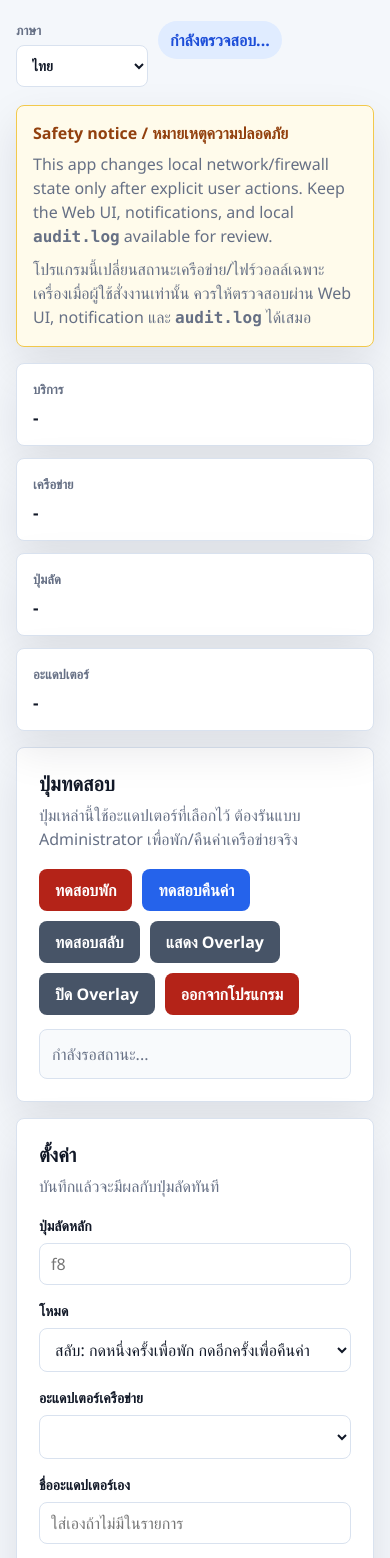
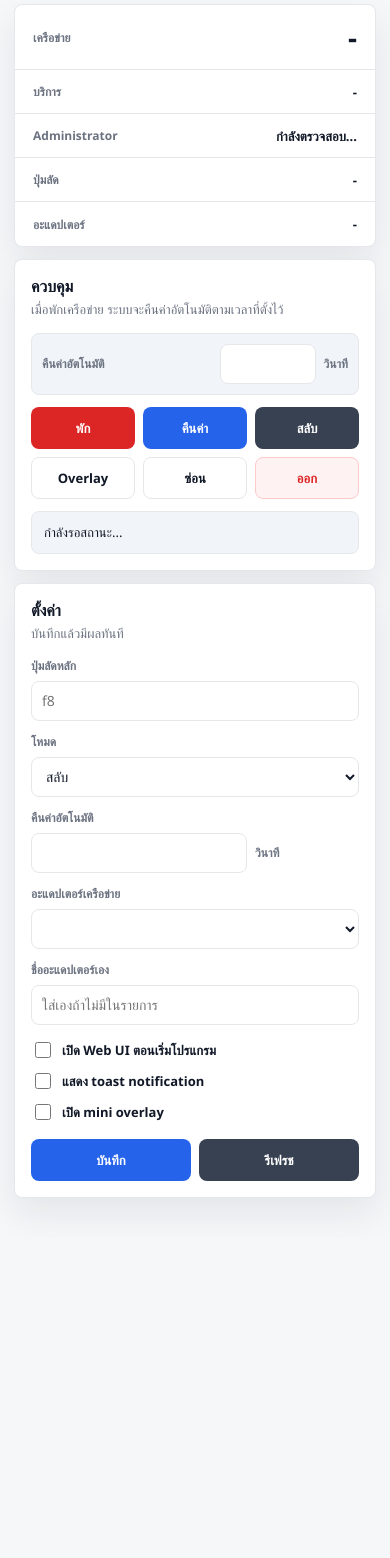
Before and after one commit to b00kzz/LagSwitchApp, a plain HTML site: page web/index.html in a window 390 px wide. Shown: the part 98-1656 px from the top of the page. After the commit the page ends 1336 px from the top, so only its background shows below. Drawn offline with Linux system fonts and the light colour scheme; no server answers.

Commit message:
implement restore delay feature and update UI elements

```diff
--- a/web/app.js
+++ b/web/app.js
@@ -37,38 +37,41 @@ const hotkeyOptions = [
   "ctrl+space",
   "alt+space",
 ];
+
 const translations = {
   en: {
-    subtitle: "Local network control service with a web test dashboard.",
+    subtitle: "Local network control",
     language: "Language",
     checking: "Checking...",
     service: "Service",
     networkState: "Network",
     hotkey: "Hotkey",
     adapter: "Adapter",
-    testControls: "Test Controls",
-    testControlsHelp: "These buttons use the selected adapter. Run as Administrator for real pause/restore actions.",
-    testPause: "Test Pause",
-    testRestore: "Test Restore",
-    testToggle: "Test Toggle",
-    showOverlay: "Show Overlay",
-    closeOverlay: "Close Overlay",
-    exitService: "Exit Service",
+    testControls: "Controls",
+    testControlsHelp: "Pause automatically restores after the time below.",
+    testPause: "Pause",
+    testRestore: "Restore",
+    testToggle: "Toggle",
+    showOverlay: "Overlay",
+    closeOverlay: "Hide",
+    exitService: "Exit",
     waitingStatus: "Waiting for status...",
     settings: "Settings",
-    settingsHelp: "Saved changes apply to the global hotkey immediately.",
+    settingsHelp: "Saved changes apply immediately.",
     globalHotkey: "Global Hotkey",
     mode: "Mode",
-    modeToggle: "Toggle: press once to pause, press again to restore",
-    modeHold: "Hold: hold to pause, release to restore",
+    modeToggle: "Toggle",
+    modeHold: "Hold",
     networkAdapter: "Network Adapter",
     customAdapter: "Custom Adapter Name",
     customAdapterPlaceholder: "Optional, if not listed",
+    restoreDelay: "Auto restore",
+    seconds: "sec",
     openUiOnStart: "Open Web UI on startup",
     showNotifications: "Show toast notifications",
-    overlayStartup: "Enable mini overlay on startup",
-    saveSettings: "Save Settings",
-    refreshAdapter: "Refresh Adapter",
+    overlayStartup: "Enable mini overlay",
+    saveSettings: "Save",
+    refreshAdapter: "Refresh",
     running: "Running",
     stopped: "Stopped",
     paused: "Paused",
@@ -88,40 +91,42 @@ const translations = {
     confirmShutdown: "Exit LaxyControl now?",
   },
   th: {
-    subtitle: "บริการควบคุมเครือข่ายในเครื่อง พร้อมหน้าเว็บสำหรับทดสอบและตั้งค่า",
+    subtitle: "ควบคุมเครือข่ายในเครื่อง",
     language: "ภาษา",
     checking: "กำลังตรวจสอบ...",
     service: "บริการ",
     networkState: "เครือข่าย",
     hotkey: "ปุ่มลัด",
     adapter: "อะแดปเตอร์",
-    testControls: "ปุ่มทดสอบ",
-    testControlsHelp: "ปุ่มเหล่านี้ใช้อะแดปเตอร์ที่เลือกไว้ ต้องรันแบบ Administrator เพื่อพัก/คืนค่าเครือข่ายจริง",
-    testPause: "ทดสอบพัก",
-    testRestore: "ทดสอบคืนค่า",
-    testToggle: "ทดสอบสลับ",
-    showOverlay: "แสดง Overlay",
-    closeOverlay: "ปิด Overlay",
-    exitService: "ออกจากโปรแกรม",
+    testControls: "ควบคุม",
+    testControlsHelp: "เมื่อพักเครือข่าย ระบบจะคืนค่าอัตโนมัติตามเวลาที่ตั้งไว้",
+    testPause: "พัก",
+    testRestore: "คืนค่า",
+    testToggle: "สลับ",
+    showOverlay: "Overlay",
+    closeOverlay: "ซ่อน",
+    exitService: "ออก",
     waitingStatus: "กำลังรอสถานะ...",
     settings: "ตั้งค่า",
-    settingsHelp: "บันทึกแล้วจะมีผลกับปุ่มลัดทันที",
+    settingsHelp: "บันทึกแล้วมีผลทันที",
     globalHotkey: "ปุ่มลัดหลัก",
     mode: "โหมด",
-    modeToggle: "สลับ: กดหนึ่งครั้งเพื่อพัก กดอีกครั้งเพื่อคืนค่า",
-    modeHold: "กดค้าง: กดค้างเพื่อพัก ปล่อยเพื่อคืนค่า",
+    modeToggle: "สลับ",
+    modeHold: "กดค้าง",
     networkAdapter: "อะแดปเตอร์เครือข่าย",
     customAdapter: "ชื่ออะแดปเตอร์เอง",
     customAdapterPlaceholder: "ใส่เองถ้าไม่มีในรายการ",
+    restoreDelay: "คืนค่าอัตโนมัติ",
+    seconds: "วินาที",
     openUiOnStart: "เปิด Web UI ตอนเริ่มโปรแกรม",
-    showNotifications: "แสดงการแจ้งเตือนแบบ toast",
-    overlayStartup: "เปิด mini overlay ตอนเริ่มโปรแกรม",
-    saveSettings: "บันทึกการตั้งค่า",
-    refreshAdapter: "รีเฟรชอะแดปเตอร์",
-    running: "กำลังทำงาน",
-    stopped: "หยุดแล้ว",
+    showNotifications: "แสดง toast notification",
+    overlayStartup: "เปิด mini overlay",
+    saveSettings: "บันทึก",
+    refreshAdapter: "รีเฟรช",
+    running: "ทำงาน",
+    stopped: "หยุด",
     paused: "พักอยู่",
-    readyState: "พร้อมใช้งาน",
+    readyState: "พร้อม",
     modeToggleShort: "สลับ",
     modeHoldShort: "กดค้าง",
     administrator: "Administrator",
@@ -144,10 +149,21 @@ function t(key) {
 }
 
 function modeLabel(mode) {
-  if (mode === "hold") {
-    return t("modeHoldShort");
+  return mode === "hold" ? t("modeHoldShort") : t("modeToggleShort");
+}
+
+function restoreDelayValue() {
+  const value = Number.parseFloat(el("restoreDelayQuick").value || el("restoreDelay").value || "3");
+  if (!Number.isFinite(value)) {
+    return 3;
   }
-  return t("modeToggleShort");
+  return Math.min(60, Math.max(0.2, value));
+}
+
+function syncRestoreInputs(value) {
+  const rounded = Number.parseFloat(value || 3).toFixed(1).replace(/\.0$/, "");
+  el("restoreDelay").value = rounded;
+  el("restoreDelayQuick").value = rounded;
 }
 
 function applyLanguage() {
@@ -163,6 +179,7 @@ function applyLanguage() {
 
   if (currentStatus) {
     renderStatus(currentStatus);
+    fillSettings(currentStatus);
   }
 }
 
@@ -201,6 +218,7 @@ function fillSettings(status) {
   el("openUiOnStart").checked = Boolean(settings.open_ui_on_start);
   el("showNotifications").checked = Boolean(settings.show_notifications);
   el("overlayEnabled").checked = Boolean(settings.overlay_enabled);
+  syncRestoreInputs(settings.restore_delay_seconds || status.max_pause_seconds || 3);
 
   const adapterSelect = el("adapter");
   const selected = settings.adapter || "";
@@ -235,7 +253,7 @@ function renderStatus(status) {
     : status.settings.adapter || t("notSelected");
 
   el("adminStatus").textContent = status.is_admin ? t("administrator") : t("notAdministrator");
-  el("adminStatus").className = `status-pill ${status.is_admin ? "ok" : "bad"}`;
+  el("adminStatus").className = status.is_admin ? "ok" : "bad";
 
   setResult(status.last_result || { ok: true, message: t("ready") });
 }
@@ -245,6 +263,47 @@ async function refreshStatus(fillForm = false) {
   renderStatus(status);
   if (fillForm) {
     fillSettings(status);
+  }
+}
+
+function collectSettingsPayload() {
+  const customAdapter = el("customAdapter").value.trim();
+  return {
+    hotkey: el("hotkey").value.trim(),
+    mode: el("mode").value,
+    adapter: customAdapter || el("adapter").value,
+    open_ui_on_start: el("openUiOnStart").checked,
+    show_notifications: el("showNotifications").checked,
+    overlay_enabled: el("overlayEnabled").checked,
+    restore_delay_seconds: restoreDelayValue(),
+  };
+}
+
+async function saveSettings(silent = false) {
+  const result = await api("/api/settings", {
+    method: "POST",
+    body: JSON.stringify(collectSettingsPayload()),
+  });
+  if (currentStatus) {
+    currentStatus.settings = result.settings;
+  }
+  syncRestoreInputs(result.settings.restore_delay_seconds);
+  if (!silent) {
+    setResult({ ok: true, message: t("settingsSaved") });
+  }
+  return result.settings;
+}
+
+async function persistQuickRestoreDelay() {
+  if (!currentStatus) {
+    return;
+  }
+
+  const current = Number.parseFloat(currentStatus.settings.restore_delay_seconds || currentStatus.max_pause_seconds || 3);
+  const next = restoreDelayValue();
+  syncRestoreInputs(next);
+  if (Math.abs(current - next) > 0.001) {
+    await saveSettings(true);
   }
 }
 
@@ -261,6 +320,9 @@ async function runAction(action) {
   }
 
   try {
+    if (action === "pause" || action === "toggle") {
+      await persistQuickRestoreDelay();
+    }
     const result = await api("/api/action", {
       method: "POST",
       body: JSON.stringify({ action }),
@@ -294,32 +356,27 @@ el("language").addEventListener("change", (event) => {
   currentLanguage = event.target.value;
   localStorage.setItem("laxyControlLanguage", currentLanguage);
   applyLanguage();
-  if (currentStatus) {
-    fillSettings(currentStatus);
-  }
+});
+
+el("restoreDelayQuick").addEventListener("input", () => {
+  el("restoreDelay").value = el("restoreDelayQuick").value;
+});
+
+el("restoreDelay").addEventListener("input", () => {
+  el("restoreDelayQuick").value = el("restoreDelay").value;
+});
+
+el("restoreDelayQuick").addEventListener("change", () => {
+  syncRestoreInputs(restoreDelayValue());
+  saveSettings(true).catch((error) => setResult({ ok: false, message: error.message }));
 });
 
 el("refreshButton").addEventListener("click", () => refreshStatus(true));
 
 el("settingsForm").addEventListener("submit", async (event) => {
   event.preventDefault();
-  const customAdapter = el("customAdapter").value.trim();
-  const payload = {
-    hotkey: el("hotkey").value.trim(),
-    mode: el("mode").value,
-    adapter: customAdapter || el("adapter").value,
-    open_ui_on_start: el("openUiOnStart").checked,
-    show_notifications: el("showNotifications").checked,
-    overlay_enabled: el("overlayEnabled").checked,
-  };
-
   try {
-    const result = await api("/api/settings", {
-      method: "POST",
-      body: JSON.stringify(payload),
-    });
-    setResult({ ok: true, message: t("settingsSaved") });
-    currentStatus.settings = result.settings;
+    await saveSettings(false);
   } catch (error) {
     setResult({ ok: false, message: error.message });
   }
--- a/web/index.html
+++ b/web/index.html
@@ -4,6 +4,7 @@
   <meta charset="utf-8">
   <meta name="viewport" content="width=device-width, initial-scale=1">
   <title>LaxyControl</title>
+  <link rel="icon" href="data:,">
   <link rel="stylesheet" href="/styles.css">
 </head>
 <body>
@@ -11,9 +12,8 @@
     <header class="header">
       <div>
         <h1>LaxyControl</h1>
-        <p data-i18n="subtitle">Local network control service with a web test dashboard.</p>
+        <p data-i18n="subtitle">Local network control</p>
       </div>
-      <div class="header-tools">
       <label class="language-select">
         <span data-i18n="language">Language</span>
         <select id="language">
@@ -21,55 +21,64 @@
           <option value="en">English</option>
         </select>
       </label>
-        <div class="status-pill" id="adminStatus" data-i18n="checking">Checking...</div>
-      </div>
     </header>
 
-    <section class="notice">
-      <strong>Safety notice / หมายเหตุความปลอดภัย</strong>
-      <p>This app changes local network/firewall state only after explicit user actions. Keep the Web UI, notifications, and local <code>audit.log</code> available for review.</p>
-      <p>โปรแกรมนี้เปลี่ยนสถานะเครือข่าย/ไฟร์วอลล์เฉพาะเครื่องเมื่อผู้ใช้สั่งงานเท่านั้น ควรให้ตรวจสอบผ่าน Web UI, notification และ <code>audit.log</code> ได้เสมอ</p>
-    </section>
-
-    <section class="grid summary">
-      <article>
-        <span data-i18n="service">Service</span>
-        <strong id="serviceState">-</strong>
-      </article>
-      <article>
+    <section class="status-card">
+      <div class="network-row">
         <span data-i18n="networkState">Network</span>
         <strong id="networkStateValue">-</strong>
-      </article>
-      <article>
+      </div>
+      <div class="meta-list">
+        <div>
+          <span data-i18n="service">Service</span>
+          <b id="serviceState">-</b>
+        </div>
+        <div>
+          <span data-i18n="administrator">Administrator</span>
+          <b id="adminStatus" data-i18n="checking">Checking...</b>
+        </div>
+        <div>
           <span data-i18n="hotkey">Hotkey</span>
-        <strong id="hotkeyState">-</strong>
-      </article>
-      <article>
+          <b id="hotkeyState">-</b>
+        </div>
+        <div>
           <span data-i18n="adapter">Adapter</span>
-        <strong id="adapterState">-</strong>
-      </article>
+          <b id="adapterState">-</b>
+        </div>
+      </div>
     </section>
 
     <section class="panel">
       <div class="panel-title">
-        <h2 data-i18n="testControls">Test Controls</h2>
-        <p data-i18n="testControlsHelp">These buttons use the selected adapter. Run as Administrator for real pause/restore actions.</p>
+        <h2 data-i18n="testControls">Controls</h2>
+        <p data-i18n="testControlsHelp">Pause automatically restores after the time below.</p>
       </div>
-      <div class="actions">
-        <button class="danger" data-action="pause" data-i18n="testPause">Test Pause</button>
-        <button data-action="restore" data-i18n="testRestore">Test Restore</button>
-        <button class="secondary" data-action="toggle" data-i18n="testToggle">Test Toggle</button>
-        <button class="secondary" data-action="show_overlay" data-i18n="showOverlay">Show Overlay</button>
-        <button class="secondary" data-action="close_overlay" data-i18n="closeOverlay">Close Overlay</button>
-        <button class="danger" data-action="shutdown" data-i18n="exitService">Exit Service</button>
+
+      <label class="restore-input">
+        <span data-i18n="restoreDelay">Auto restore</span>
+        <input id="restoreDelayQuick" type="number" min="0.2" max="60" step="0.1" inputmode="decimal">
+        <em data-i18n="seconds">sec</em>
+      </label>
+
+      <div class="actions primary-actions">
+        <button class="danger" data-action="pause" data-i18n="testPause">Pause</button>
+        <button data-action="restore" data-i18n="testRestore">Restore</button>
+        <button class="secondary" data-action="toggle" data-i18n="testToggle">Toggle</button>
       </div>
+
+      <div class="sub-actions">
+        <button class="ghost" data-action="show_overlay" data-i18n="showOverlay">Show Overlay</button>
+        <button class="ghost" data-action="close_overlay" data-i18n="closeOverlay">Close Overlay</button>
+        <button class="ghost danger-text" data-action="shutdown" data-i18n="exitService">Exit</button>
+      </div>
+
       <p class="result" id="lastResult" data-i18n="waitingStatus">Waiting for status...</p>
     </section>
 
     <section class="panel">
       <div class="panel-title">
         <h2 data-i18n="settings">Settings</h2>
-        <p data-i18n="settingsHelp">Saved changes apply to the global hotkey immediately.</p>
+        <p data-i18n="settingsHelp">Saved changes apply immediately.</p>
       </div>
 
       <form id="settingsForm">
@@ -82,9 +91,17 @@
         <div class="field">
           <label for="mode" data-i18n="mode">Mode</label>
           <select id="mode" name="mode">
-            <option value="toggle" data-i18n="modeToggle">Toggle: press once to pause, press again to restore</option>
-            <option value="hold" data-i18n="modeHold">Hold: hold to pause, release to restore</option>
+            <option value="toggle" data-i18n="modeToggle">Toggle</option>
+            <option value="hold" data-i18n="modeHold">Hold</option>
           </select>
+        </div>
+
+        <div class="field">
+          <label for="restoreDelay" data-i18n="restoreDelay">Auto restore</label>
+          <div class="inline-input">
+            <input id="restoreDelay" name="restoreDelay" type="number" min="0.2" max="60" step="0.1" inputmode="decimal">
+            <span data-i18n="seconds">sec</span>
+          </div>
         </div>
 
         <div class="field">
@@ -100,12 +117,12 @@
         <div class="checks">
           <label><input id="openUiOnStart" type="checkbox"> <span data-i18n="openUiOnStart">Open Web UI on startup</span></label>
           <label><input id="showNotifications" type="checkbox"> <span data-i18n="showNotifications">Show toast notifications</span></label>
-          <label><input id="overlayEnabled" type="checkbox"> <span data-i18n="overlayStartup">Enable mini overlay on startup</span></label>
+          <label><input id="overlayEnabled" type="checkbox"> <span data-i18n="overlayStartup">Enable mini overlay</span></label>
         </div>
 
-        <div class="actions">
-          <button type="submit" data-i18n="saveSettings">Save Settings</button>
-          <button class="secondary" type="button" id="refreshButton" data-i18n="refreshAdapter">Refresh Adapter</button>
+        <div class="actions form-actions">
+          <button type="submit" data-i18n="saveSettings">Save</button>
+          <button class="secondary" type="button" id="refreshButton" data-i18n="refreshAdapter">Refresh</button>
         </div>
       </form>
     </section>
--- a/web/styles.css
+++ b/web/styles.css
@@ -1,14 +1,17 @@
 :root {
-  --bg: #f4f7fb;
-  --panel: #ffffff;
+  --bg: #f6f7f9;
+  --surface: #ffffff;
+  --surface-soft: #f1f4f8;
   --text: #111827;
-  --muted: #667085;
-  --line: #d9e2ef;
+  --muted: #6b7280;
+  --line: #e5e7eb;
   --accent: #2563eb;
   --accent-dark: #1d4ed8;
-  --danger: #b42318;
-  --ok: #15803d;
-  --shadow: 0 18px 45px rgba(17, 24, 39, 0.10);
+  --danger: #dc2626;
+  --danger-soft: #fef2f2;
+  --ok: #16a34a;
+  --radius: 8px;
+  --shadow: 0 16px 36px rgba(17, 24, 39, 0.08);
 }
 
 * {
@@ -21,40 +24,21 @@ body {
   font-family: "Segoe UI", Arial, sans-serif;
   color: var(--text);
   background: var(--bg);
-  padding: 28px;
 }
 
 .shell {
-  width: min(1040px, 100%);
+  width: min(420px, 100%);
+  min-height: 100vh;
   margin: 0 auto;
+  padding: 18px 14px 28px;
 }
 
 .header {
   display: flex;
   align-items: flex-start;
   justify-content: space-between;
-  gap: 18px;
-  margin-bottom: 18px;
-}
-
-.header-tools {
-  display: flex;
-  align-items: flex-start;
-  flex-wrap: wrap;
-  justify-content: flex-end;
-  gap: 10px;
-}
-
-.language-select {
-  display: grid;
-  gap: 6px;
-  min-width: 132px;
-}
-
-.language-select span {
-  color: var(--muted);
-  font-size: 13px;
-  font-weight: 700;
+  gap: 14px;
+  padding: 6px 2px 16px;
 }
 
 h1,
@@ -64,108 +48,149 @@ p {
 }
 
 h1 {
-  font-size: 32px;
+  font-size: 24px;
   line-height: 1.15;
+  letter-spacing: 0;
 }
 
 h2 {
-  font-size: 20px;
+  font-size: 16px;
+  line-height: 1.25;
 }
 
 p {
   color: var(--muted);
-  line-height: 1.5;
+  font-size: 13px;
+  line-height: 1.45;
 }
 
-.status-pill {
-  border-radius: 999px;
-  padding: 8px 12px;
-  background: #e0ecff;
-  color: var(--accent-dark);
-  font-weight: 700;
-  white-space: nowrap;
+.language-select {
+  display: grid;
+  gap: 5px;
+  min-width: 96px;
 }
 
-.grid {
-  display: grid;
-  gap: 12px;
+.language-select span,
+.network-row span,
+.meta-list span,
+.field label,
+.restore-input span {
+  color: var(--muted);
+  font-size: 12px;
+  font-weight: 700;
 }
 
-.summary {
-  grid-template-columns: repeat(5, minmax(0, 1fr));
-  margin-bottom: 16px;
-}
-
-.summary article,
-.panel,
-.notice {
-  background: var(--panel);
+.status-card,
+.panel {
+  background: var(--surface);
   border: 1px solid var(--line);
-  border-radius: 8px;
+  border-radius: var(--radius);
   box-shadow: var(--shadow);
 }
 
-.notice {
-  display: grid;
-  gap: 8px;
-  margin-bottom: 16px;
-  padding: 16px;
-  border-color: #f2c94c;
-  background: #fffbeb;
+.status-card {
+  margin-bottom: 12px;
+  overflow: hidden;
 }
 
-.notice strong {
-  color: #92400e;
+.network-row {
+  display: flex;
+  align-items: center;
+  justify-content: space-between;
+  gap: 12px;
+  padding: 18px;
+  border-bottom: 1px solid var(--line);
 }
 
-.notice code {
-  font-family: Consolas, "Courier New", monospace;
-  font-weight: 700;
+.network-row strong {
+  font-size: 28px;
+  line-height: 1;
 }
 
-.summary article {
-  padding: 16px;
-  min-width: 0;
+.meta-list {
+  display: grid;
 }
 
-.summary span {
-  display: block;
-  color: var(--muted);
+.meta-list div {
+  display: flex;
+  align-items: center;
+  justify-content: space-between;
+  gap: 14px;
+  min-height: 44px;
+  padding: 0 18px;
+  border-bottom: 1px solid var(--line);
+}
+
+.meta-list div:last-child {
+  border-bottom: 0;
+}
+
+.meta-list b {
+  max-width: 64%;
   font-size: 13px;
   font-weight: 700;
-  margin-bottom: 8px;
-}
-
-.summary strong {
-  display: block;
-  font-size: 17px;
+  text-align: right;
   overflow-wrap: anywhere;
 }
 
 .panel {
-  padding: 22px;
-  margin-bottom: 16px;
+  padding: 16px;
+  margin-bottom: 12px;
 }
 
 .panel-title {
   display: grid;
-  gap: 6px;
-  margin-bottom: 18px;
+  gap: 4px;
+  margin-bottom: 14px;
 }
 
-.actions {
-  display: flex;
-  flex-wrap: wrap;
-  gap: 10px;
+.restore-input,
+.inline-input {
+  display: grid;
+  grid-template-columns: 1fr 96px auto;
+  align-items: center;
+  gap: 8px;
+}
+
+.restore-input {
+  padding: 10px;
+  margin-bottom: 12px;
+  border: 1px solid var(--line);
+  border-radius: var(--radius);
+  background: var(--surface-soft);
+}
+
+.restore-input em,
+.inline-input span {
+  color: var(--muted);
+  font-size: 12px;
+  font-style: normal;
+  font-weight: 700;
+}
+
+.actions,
+.sub-actions {
+  display: grid;
+  gap: 8px;
+}
+
+.primary-actions {
+  grid-template-columns: repeat(3, minmax(0, 1fr));
+}
+
+.sub-actions {
+  grid-template-columns: repeat(3, minmax(0, 1fr));
+  margin-top: 8px;
 }
 
 button {
   min-height: 42px;
   border: 0;
-  border-radius: 8px;
-  padding: 0 16px;
+  border-radius: var(--radius);
+  padding: 0 12px;
   font: inherit;
-  font-weight: 750;
+  font-size: 13px;
+  font-weight: 800;
   color: #ffffff;
   background: var(--accent);
   cursor: pointer;
@@ -176,11 +201,11 @@ button:hover {
 }
 
 button.secondary {
-  background: #475467;
+  background: #374151;
 }
 
 button.secondary:hover {
-  background: #344054;
+  background: #1f2937;
 }
 
 button.danger {
@@ -188,64 +213,90 @@ button.danger {
 }
 
 button.danger:hover {
-  background: #912018;
+  background: #b91c1c;
+}
+
+button.ghost {
+  border: 1px solid var(--line);
+  color: var(--text);
+  background: var(--surface);
+}
+
+button.ghost:hover {
+  background: var(--surface-soft);
+}
+
+button.danger-text {
+  color: var(--danger);
+  background: var(--danger-soft);
+  border-color: #fecaca;
 }
 
 .result {
-  margin-top: 14px;
-  padding: 12px;
-  border-radius: 8px;
-  background: #f8fafc;
+  min-height: 42px;
+  margin-top: 12px;
+  padding: 11px 12px;
+  border-radius: var(--radius);
+  background: var(--surface-soft);
   border: 1px solid var(--line);
+  color: var(--text);
 }
 
 form {
   display: grid;
-  grid-template-columns: repeat(2, minmax(0, 1fr));
-  gap: 16px;
+  gap: 12px;
 }
 
 .field {
   display: grid;
-  gap: 8px;
-}
-
-label {
-  font-size: 14px;
-  font-weight: 700;
+  gap: 7px;
 }
 
 input[type="text"],
+input[type="number"],
 select {
   width: 100%;
-  min-height: 42px;
+  min-height: 40px;
   border: 1px solid var(--line);
-  border-radius: 8px;
-  padding: 9px 11px;
+  border-radius: var(--radius);
+  padding: 8px 10px;
   font: inherit;
+  font-size: 14px;
   background: #ffffff;
   color: var(--text);
 }
 
 input[type="text"]:focus,
+input[type="number"]:focus,
 select:focus {
-  outline: 3px solid rgba(37, 99, 235, 0.18);
+  outline: 3px solid rgba(37, 99, 235, 0.16);
   border-color: var(--accent);
 }
 
 .checks {
-  grid-column: 1 / -1;
   display: grid;
-  gap: 10px;
+  gap: 9px;
+  padding: 2px 0;
 }
 
 .checks label {
-  font-weight: 600;
+  display: flex;
+  align-items: center;
+  gap: 8px;
   color: var(--text);
+  font-size: 13px;
+  font-weight: 650;
 }
 
-form .actions {
-  grid-column: 1 / -1;
+.checks input {
+  width: 16px;
+  height: 16px;
+  accent-color: var(--accent);
+}
+
+.form-actions {
+  grid-template-columns: 1fr 1fr;
+  margin-top: 2px;
 }
 
 .ok {
@@ -256,21 +307,31 @@ form .actions {
   color: var(--danger);
 }
 
-@media (max-width: 760px) {
-  body {
-    padding: 16px;
+@media (max-width: 360px) {
+  .shell {
+    padding-inline: 10px;
   }
 
-  .header {
-    display: grid;
+  .primary-actions,
+  .sub-actions {
+    grid-template-columns: 1fr;
   }
 
-  .header-tools {
-    justify-content: flex-start;
+  .restore-input,
+  .inline-input {
+    grid-template-columns: 1fr;
   }
 
-  .summary,
-  form {
-    grid-template-columns: 1fr;
+  .meta-list div {
+    align-items: flex-start;
+    flex-direction: column;
+    justify-content: center;
+    gap: 3px;
+    padding-block: 10px;
+  }
+
+  .meta-list b {
+    max-width: 100%;
+    text-align: left;
   }
 }
```
Also changed, not shown: 3 other files. Lines whose indentation alone changed are shown as unchanged.
